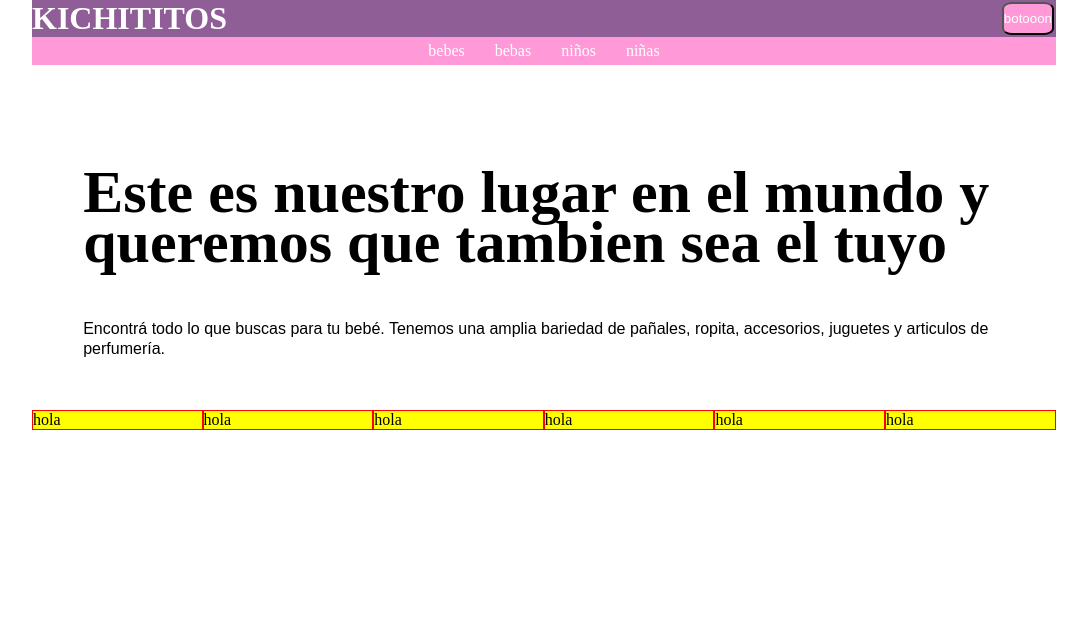
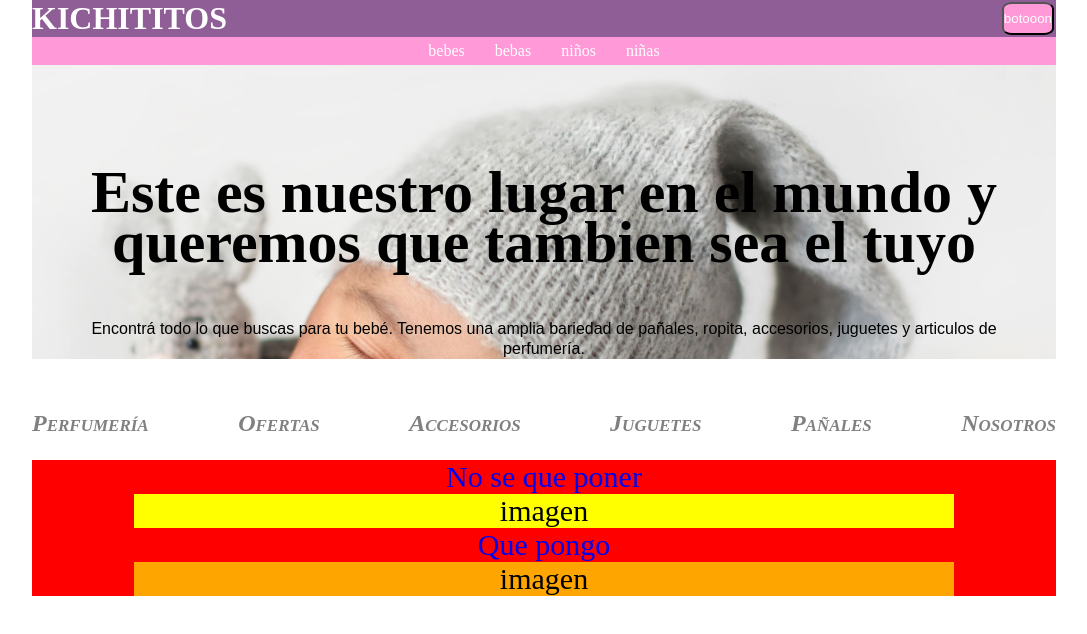
Before and after one commit to Federicobarreiro/kichititos, a website: page index.html in a window 1280 px wide. Shown: the whole page, without its empty margins (96-1183 px from the left). Drawn offline with Linux system fonts and the light colour scheme.

Commit message:
background de main, presentacion de aside y article

```diff
--- a/index.html
+++ b/index.html
@@ -34,13 +34,27 @@
         </div>
     </main>
     <aside class="aside">
-        <div>hola</div>
-        <div>hola</div>
-        <div>hola</div>
-        <div>hola</div>
-        <div>hola</div>
-        <div>hola</div>
+        <div class="1"><a href="#">Perfumería</a></div>
+        <div class="2"><a href="#">Ofertas</a></div>
+        <div class="3"><a href="#">Accesorios</a></div>
+        <div class="4"><a href="#">Juguetes</a></div>
+        <div class="5"><a href="#">Pañales</a></div>
+        <div class="6"><a href="#">Nosotros</a></div>
     </aside>
+    <article class="article">
+        <div class="article__uno">
+            <a href="#">No se que poner</a>
+        </div>
+        <div class="article__dos">
+             imagen
+        </div>
+        <div class="article__tres">
+            <a href="#">Que pongo</a>
+        </div>
+        <div class="article__cuatro">
+              imagen
+        </div>
+    </article>
     <script src="main.js"></script>
 </body>
 
--- /dev/null
+++ b/scss/article.scss
@@ -0,0 +1,23 @@
+.article {
+    background: red;
+    font-size: 30px;
+    text-align: center;
+
+    a {
+        text-decoration: none;
+    }
+
+    .article__dos {
+        width: 80%;
+
+        background: yellow;
+        margin: auto;
+    }
+
+    .article__cuatro {
+        width: 80%;
+
+        background: orange;
+        margin: auto;
+    }
+}
--- a/scss/aside.scss
+++ b/scss/aside.scss
@@ -5,13 +5,27 @@ $colorcuatro: #FFD372;
 
 .aside {
     margin-top: 5%;
-    background: yellow;
-    width: 100%;
-    display: grid;
-    grid-template-columns: 16.66% 16.66% 16.66% 16.66% 16.66% 16.66%;
-    grid-template-rows: 100%;
+    gap: 50px;
+    display: flex;
+    justify-content: space-between;
+    flex-wrap: wrap;
 
     div {
-        border: 1px solid red;
+        height: 50px;
     }
+
+    a {
+        color: grey;
+        text-decoration: none;
+        font-style: oblique;
+        font-variant: small-caps;
+        font-weight: bold;
+        font-size: x-large;
+    }
+
+    a:hover {
+        opacity: 30%;
+    }
+
+
 }
--- a/scss/estilos.scss
+++ b/scss/estilos.scss
@@ -1,6 +1,8 @@
 @import "header";
 @import "main";
 @import "aside";
+@import "responsive";
+@import "article";
 
 * {
     margin: 0;
--- a/scss/header.scss
+++ b/scss/header.scss
@@ -25,7 +25,7 @@ $colorcuatro: #FFD372;
 .menu {
     margin-left: -100%;
     background: $colortres;
-    width: 30%;
+    width: 100%;
     position: absolute;
     transition: 0.3s;
 }
@@ -47,7 +47,7 @@ $colorcuatro: #FFD372;
     margin-left: 0;
 }
 
-@media(min-width:1024px) {
+@media(min-width:991px) {
     body {
         margin: 0 10% 0 10%;
     }
--- a/scss/main.scss
+++ b/scss/main.scss
@@ -4,7 +4,10 @@ $colortres: #FF99D7;
 $colorcuatro: #FFD372;
 
 .main {
+    background-image: url(/imagenes/bebe.jpg);
+    background-size: cover;
     padding-top: 10%;
+    text-align: center;
 
     h2 {
         font-family: 'Alkalami', serif;
--- /dev/null
+++ b/scss/responsive.scss
@@ -0,0 +1,24 @@
+@media(min-width:991px) {
+    body {
+        margin: 0 10% 0 10%;
+    }
+
+    .span {
+        display: none;
+    }
+
+    .menu {
+        width: 100%;
+        margin-left: 0;
+        display: flex;
+        justify-content: center;
+        position: relative;
+    }
+
+    .menu__item {
+        border: none;
+        margin: 5px;
+        padding: 0 10px 0 10px;
+    }
+
+}
```
Also changed, not shown: css/estilos.css, imagenes/bebe.jpg (added), imagenes/nene-sonriendo.png (added), imagenes/nene.jpg (added).
